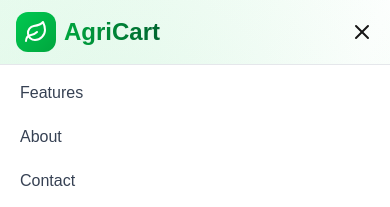
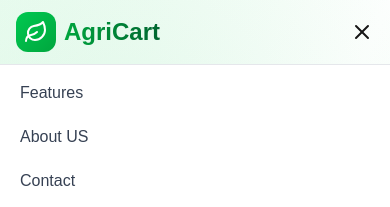
Before and after one commit to Ruwanima/AgriCart-Frontend, a Next.js app: page / in a window 390 px wide. Both pictures are taken after a click on the button 362 px from the left and 32 px from the top of the page. Shown: the top 207 px of the page. Built offline with nearby package versions, Linux system fonts and the light colour scheme.

Commit message:
change nav bar

```diff
--- a/src/app/Components/shared/Navbar.js
+++ b/src/app/Components/shared/Navbar.js
@@ -72,7 +72,7 @@ const Navbar = () => {
               Features
             </a>
             <a href="#about" className="block px-3 py-2 text-gray-700">
-              About
+              About US
             </a>
             <a href="#contact" className="block px-3 py-2 text-gray-700">
               Contact
```
